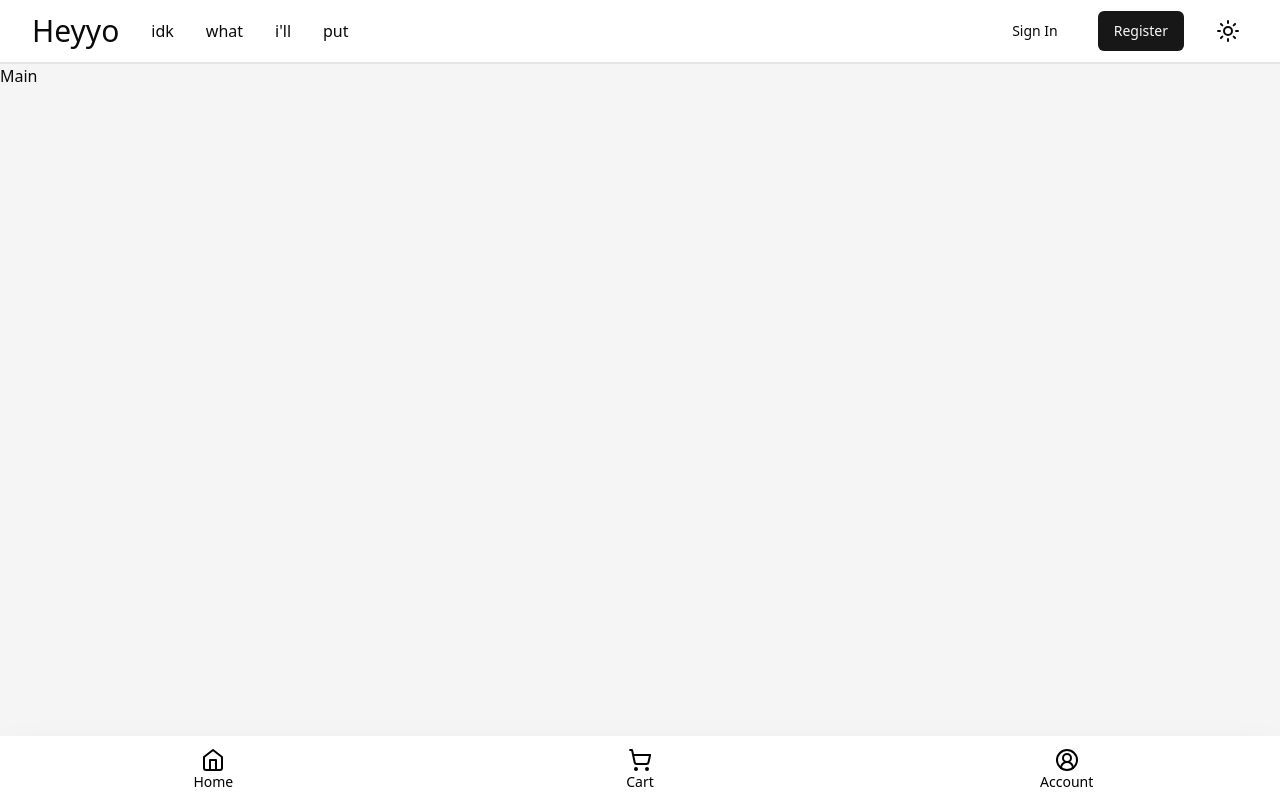
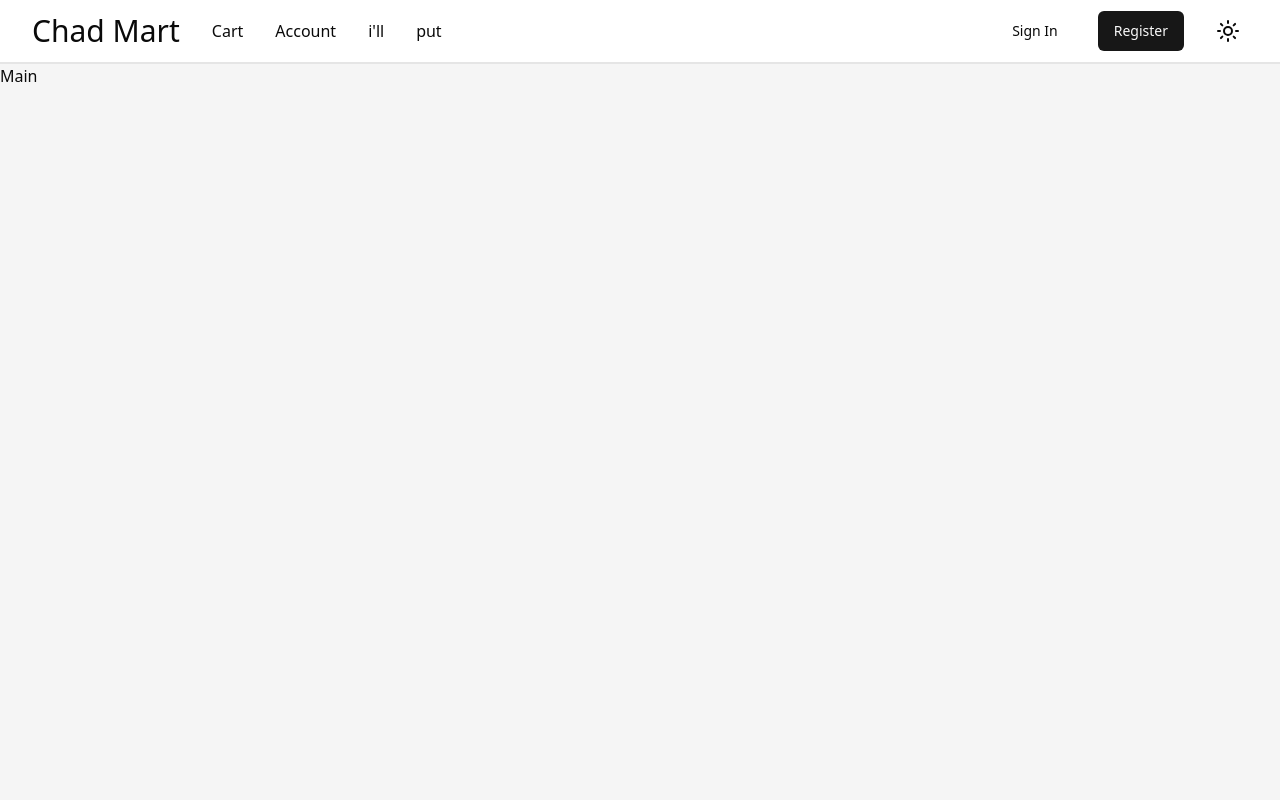
Before and after one commit to JusJira/10days-project-2023, a Next.js app: page / in a window 1280 px wide. Built offline with nearby package versions, Linux system fonts and the light colour scheme.

Commit message:
style: navbar for pc

```diff
--- a/app/layout.tsx
+++ b/app/layout.tsx
@@ -33,7 +33,7 @@ export default async function RootLayout({
         >
           <Navbar />
           <main className="h-full flex-[1] overflow-scroll">{children}</main>
-          <footer className="grid h-16 w-full grid-cols-3 grid-rows-1 dark:bg-neutral-900 bg-white shadow-2xl">
+          <footer className="grid h-16 w-full grid-cols-3 grid-rows-1 dark:bg-neutral-900 bg-white shadow-2xl md:hidden">
             <Link
               href="/"
               className="hover:bg-neutral-300 dark:hover:bg-neutral-700 dark:text-white text-black"
--- a/components/Navbar.tsx
+++ b/components/Navbar.tsx
@@ -9,11 +9,11 @@ const Navbar = () => {
 
   const navLinks = [
     {
-      label: "idk",
+      label: "Cart",
       link: "#"
     },
     {
-      label: "what",
+      label: "Account",
       link: "#"
     },
     {
@@ -27,9 +27,9 @@ const Navbar = () => {
   ];
 
   return (
-        <nav className="sticky top-0 flex items-center justify-between h-16 max-w-screen py-6 px-8 border-b-2 border-x-[100%] bg-background/30 backdrop-blur-md">
+        <nav className="sticky top-0 flex items-center justify-between h-16 max-w-screen py-6 px-8 border-b-2 border-x-[100%] bg-background/30 backdrop-blur-md hidden md:flex">
 
-          <h1 className="text-3xl">Heyyo</h1>
+          <h1 className="text-3xl">Chad Mart</h1>
 
           {/* Desktop Navigation */}
           <ul className="pl-8 list-none md:flex hidden items-center flex-1 space-x-8">
```
